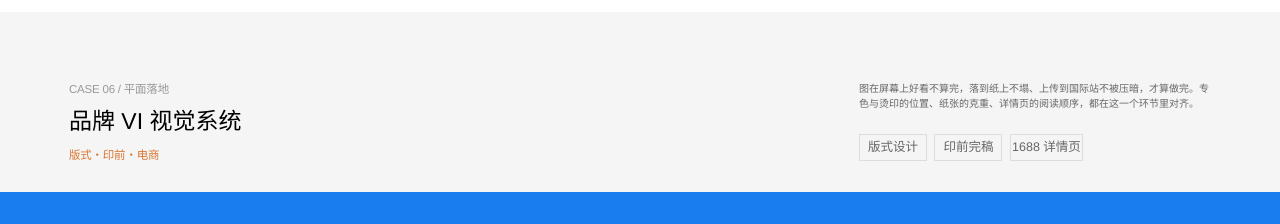
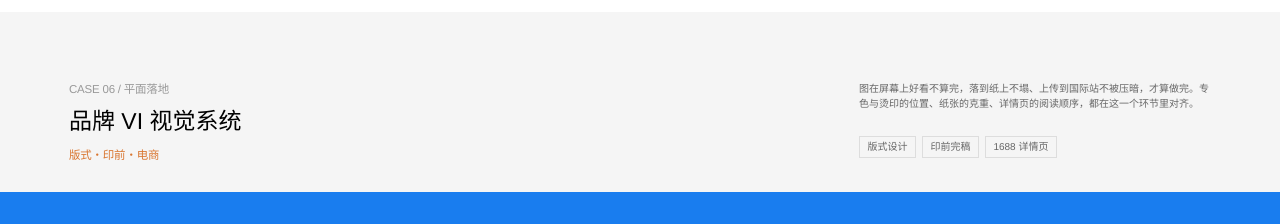
Before and after one commit to zoushu06-cyber/pixelmiao-portfolio, a React (Vite) app: page / in a window 1280 px wide. Shown: the part 2360-2584 px from the top of the page. Built offline with nearby package versions, Linux system fonts and the light colour scheme; a web font is replaced by a local one.

Commit message:
标签框等比缩小约20%：高55→44、字号25→20，长宽比保持约2.5:1

```diff
--- a/src/components/works/CapabilityTitleBoard.tsx
+++ b/src/components/works/CapabilityTitleBoard.tsx
@@ -78,9 +78,9 @@ export default function CapabilityTitleBoard({
       >
         {desc}
       </p>
-      <div className="cap-title-board__tags" style={at(1717.93, 242.79, 448, 55)}>
+      <div className="cap-title-board__tags" style={at(1717.93, 248.29, 400, 44)}>
         {tags.map(tag => (
-          <span key={tag} style={{ fontSize: u(25) }}>
+          <span key={tag} style={{ fontSize: u(20) }}>
             {tag}
           </span>
         ))}
--- a/src/styles/pages.css
+++ b/src/styles/pages.css
@@ -2011,15 +2011,15 @@
   position: absolute;
   display: flex;
   align-items: center;
-  gap: 0.5859cqw;
+  gap: 0.4688cqw;
 }
 .cap-title-board__tags span {
   display: inline-flex;
   align-items: center;
   justify-content: center;
-  min-width: 5.3125cqw;
-  height: 2.1484cqw;
-  padding: 0 0.9cqw;
+  min-width: 4.2578cqw;
+  height: 1.7188cqw;
+  padding: 0 0.5859cqw;
   border: 1px solid #dddddd;
   border-radius: 0;
   font-weight: 300;
```
